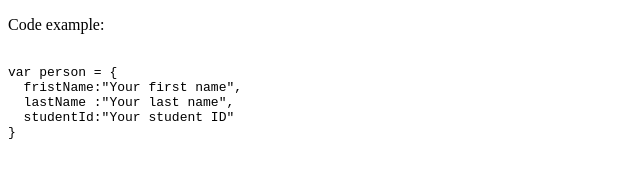
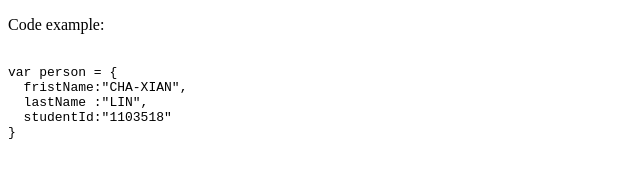
Before and after one commit to 1103518/code, a plain HTML site: page index.html in a window 1280 px wide. Shown: the whole page, without its empty margins (0-640 px from the left). Drawn offline with Linux system fonts and the light colour scheme.

Commit message:
Update index.html

```diff
--- a/index.html
+++ b/index.html
@@ -11,9 +11,9 @@
 <pre>
 <code>
 var person = {
-  fristName:"Your first name",
-  lastName :"Your last name",
-  studentId:"Your student ID"
+  fristName:"CHA-XIAN",
+  lastName :"LIN",
+  studentId:"1103518"
 }
 </code>
 </pre>
```
